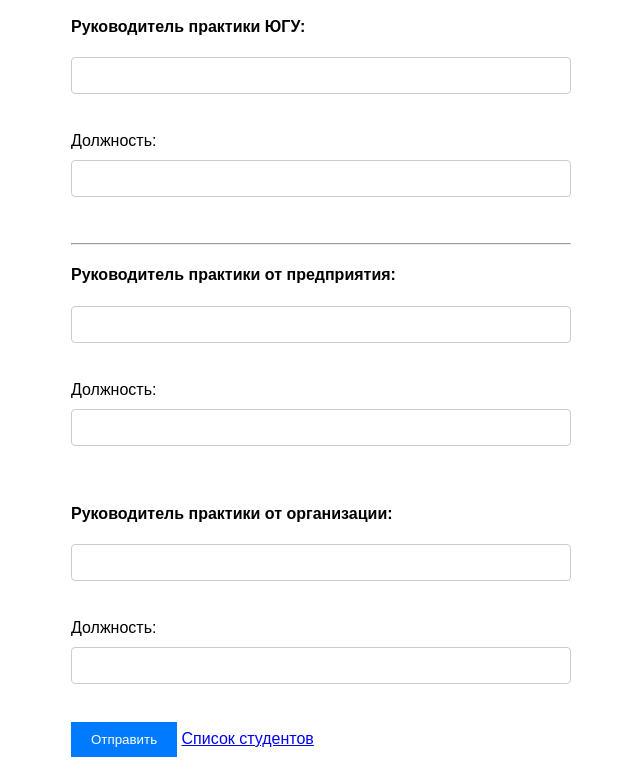
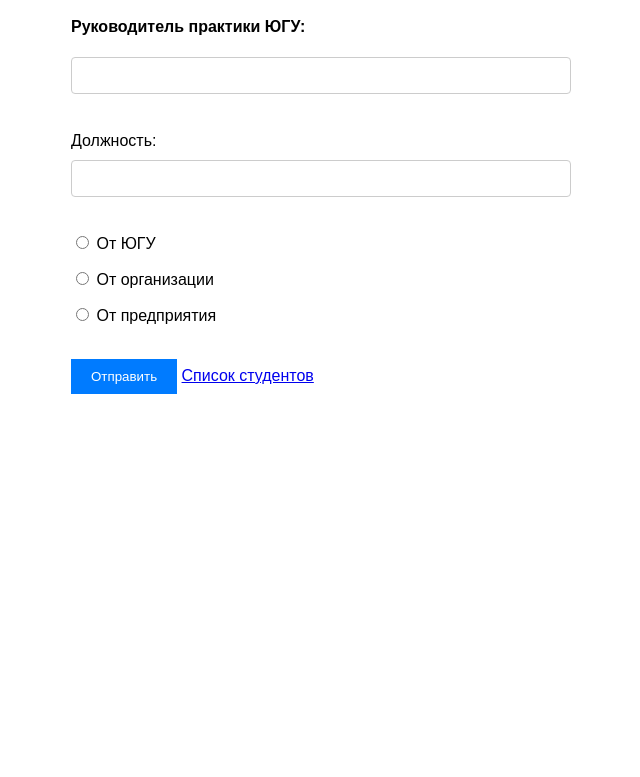
Before and after one commit to Uniqdly/DocZapolnyator, a PHP site: page /OPOP.php in a window 1280 px wide. Shown: the part 1198-1975 px from the top of the page, without its empty margins (319-959 px from the left). After the commit the page ends 1592 px from the top, so only its background shows below. Run offline with PHP 8.4, Linux system fonts and the light colour scheme; tables that the repository leaves empty hold one stand-in row (values such as "Sample post").

Commit message:
доработка меню с руководителями

```diff
--- a/OPOP.php
+++ b/OPOP.php
@@ -51,9 +51,11 @@ if ($_SERVER["REQUEST_METHOD"] == "POST") {
         -- INSERT INTO view_practice (viewe, name_practice) VALUES ('$view_practice','$name');
         -- INSERT INTO type_practice (type, name_practice) VALUES ('$type_practice', '$name');
         INSERT INTO place_practice (address, name_place, name_practice) VALUES ('$address', '$name_place','$name');
-        INSERT INTO boss_practice_ugrasu (fio, post, name_practice) VALUES ('$fio', '$post','$name');
-        INSERT INTO boss_practice_org_company (fio, post, name_practice) VALUES ('$zalypa', '$bts','$name');
-        INSERT INTO boss_practice_company (fio, post, name_practice) VALUES ('$Fio', '$postt','$name');";
+        INSERT INTO boss_huisos (fio, post, name_practice, org) VALUES ('$fio', '$post','$name', '$zalypa' );
+        -- INSERT INTO boss_practice_ugrasu (fio, post, name_practice) VALUES ('$fio', '$post','$name');
+        -- INSERT INTO boss_practice_org_company (fio, post, name_practice) VALUES ('$zalypa', '$bts','$name');
+        -- INSERT INTO boss_practice_company (fio, post, name_practice) VALUES ('$Fio', '$postt','$name');
+        ";
 
     if ($conn->multi_query($sql) === TRUE) {
         // После успешного добавления данных перенаправляем пользователя на другую страницу или на ту же страницу без параметров POST
@@ -117,6 +119,16 @@ $conn->close();
             box-sizing: border-box;
         }
 
+        input[type="number"],
+        select {
+            width: 100%;
+            padding: 10px;
+            margin-bottom: 20px;
+            border: 1px solid #ccc;
+            border-radius: 4px;
+            box-sizing: border-box;
+        }
+
         input[type="submit"] {
             padding: 10px 20px;
             background-color: #007bff;
@@ -147,7 +159,7 @@ $conn->close();
 
 
         <label for="year">Год:</label>
-        <input type="text" name="year" ><br><br>
+        <input type="number" name="year" ><br><br>
 
         <label for="srok">Сроки:</label>
         <input type="text" name="srok" ><br><br>
@@ -187,26 +199,33 @@ $conn->close();
 
 
         <label for="post">Должность:</label>
-        <input type="text" name="post" ><br><br>
+        <input type="text" name="post" ><br>
 
-        <hr>
+        <form action="handler.php">
+        <!-- <p><b>Руководитель практики:</b></p> -->
+            <p><input name="zalypa" type="radio" value="От ЮГУ" value> От ЮГУ</p>
+            <p><input name="zalypa" type="radio" value="От организации" value> От организации</p>
+            <p><input name="zalypa" type="radio" value="От предприятия" value> От предприятия</p><br>
+            <input type="submit" value="Отправить">
+        <a href="process_form.php" class="ml-2">Список студентов</a>
 
-        <h4>Руководитель практики от предприятия:</h4>
+
+        <!-- <h4>Руководитель практики от предприятия:</h4> -->
         <!-- <label for="Fio">Руководитель практики от предприятия:</label> -->
-        <input type="text" name="Fio" ><br><br>
+        <!-- <input type="text" name="Fio" ><br><br> -->
 
-        <label for="postt">Должность:</label>
-        <input type="text" name="postt" ><br><br>
+        <!-- <label for="postt">Должность:</label> -->
+        <!-- <input type="text" name="postt" ><br><br> -->
 
-        <h4>Руководитель практики от организации:</h4>
+        <!-- <h4>Руководитель практики от организации:</h4> -->
         <!-- <label for="Fio">Руководитель практики от предприятия:</label> -->
-        <input type="text" name="zalypa" ><br><br>
+        <!-- <input type="text" name="zalypa" ><br><br> -->
 
-        <label for="bts">Должность:</label>
-        <input type="text" name="bts" ><br><br>
+        <!-- <label for="bts">Должность:</label> -->
+        <!-- <input type="text" name="bts" ><br><br> -->
 
-        <input type="submit" value="Отправить">
-        <a href="process_form.php" class="ml-2">Список студентов</a>
+        <!-- <input type="submit" value="Отправить">
+        <a href="process_form.php" class="ml-2">Список студентов</a> -->
     </form>
 
 </body>
```
